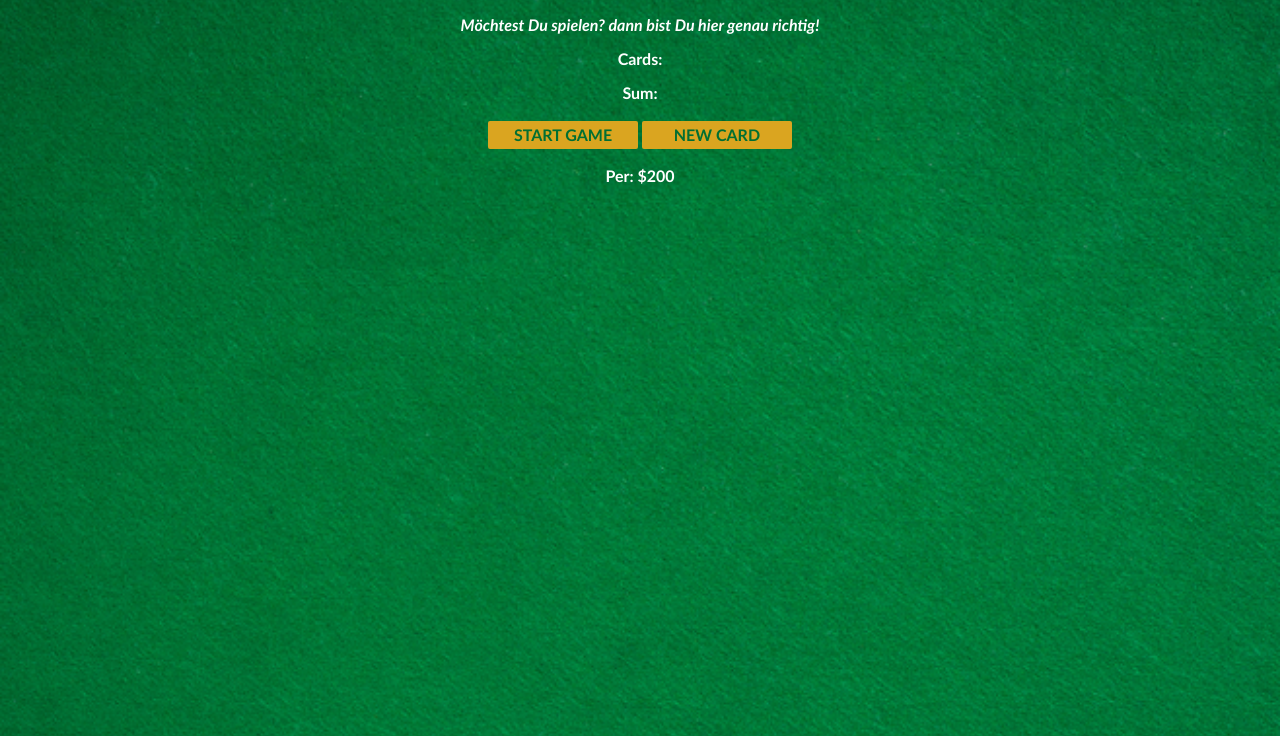
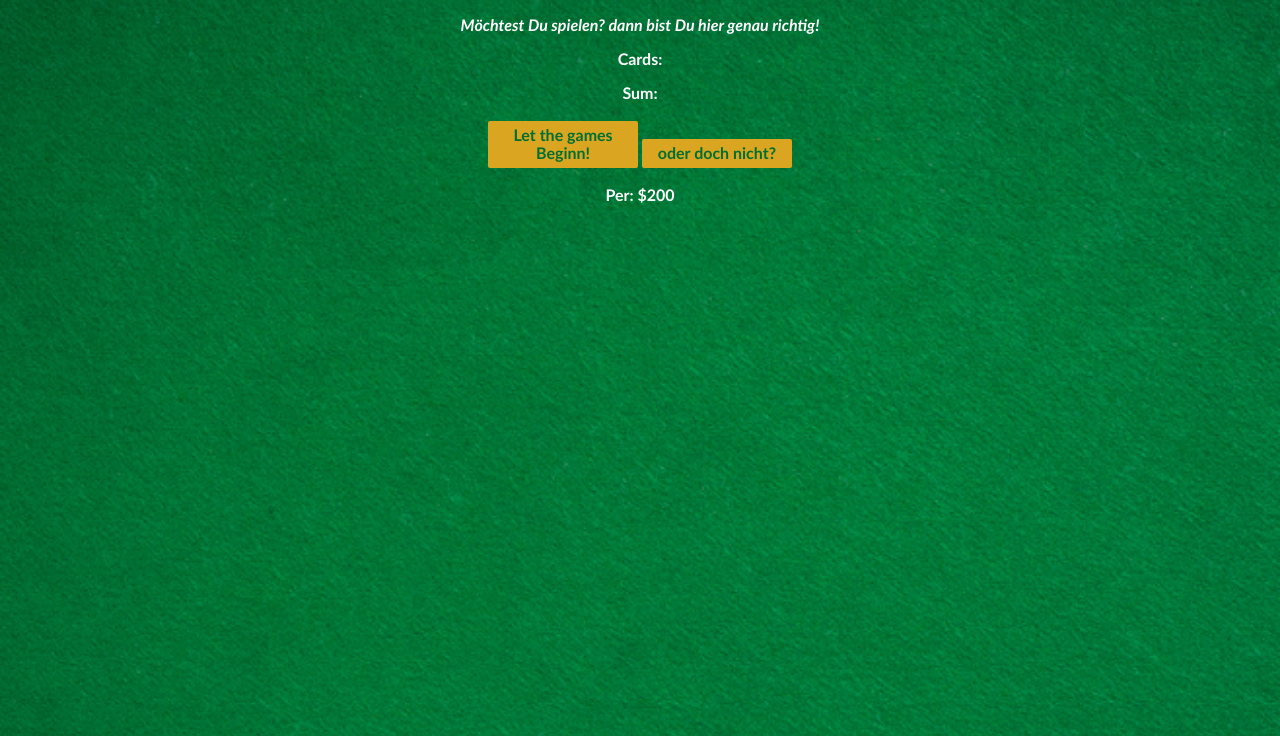
Before and after one commit to felixrudi/blackjack-app, a plain HTML site: page index.html in a window 1280 px wide. Shown: the part 64-800 px from the top of the page. Drawn offline with nearby package versions, Linux system fonts and the light colour scheme.

Commit message:
Update index.html

```diff
--- a/index.html
+++ b/index.html
@@ -7,8 +7,8 @@
         <p id="message-el">Möchtest Du spielen? <strong>dann bist Du hier genau richtig!</strong></p>
         <p id="cards-el">Cards:</p>
         <p id="sum-el">Sum:</p>
-        <button onclick="startGame()">START GAME</button>
-        <button onclick="newCard()">NEW CARD</button>
+        <button onclick="startGame()">Let the games Beginn!</button>
+        <button onclick="newCard()">oder doch nicht?</button>
         <p id="player-el"></p>
         <script src="index.js"></script>
     </body>
```
